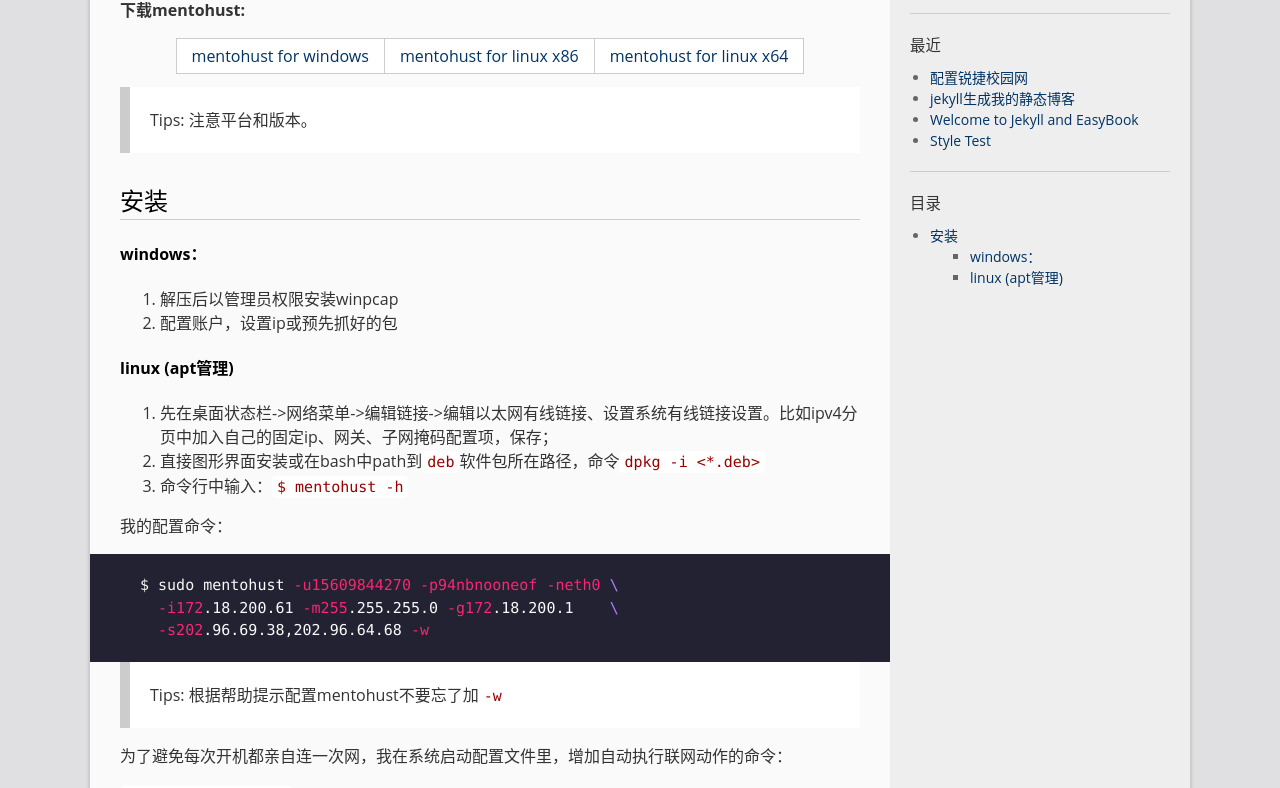
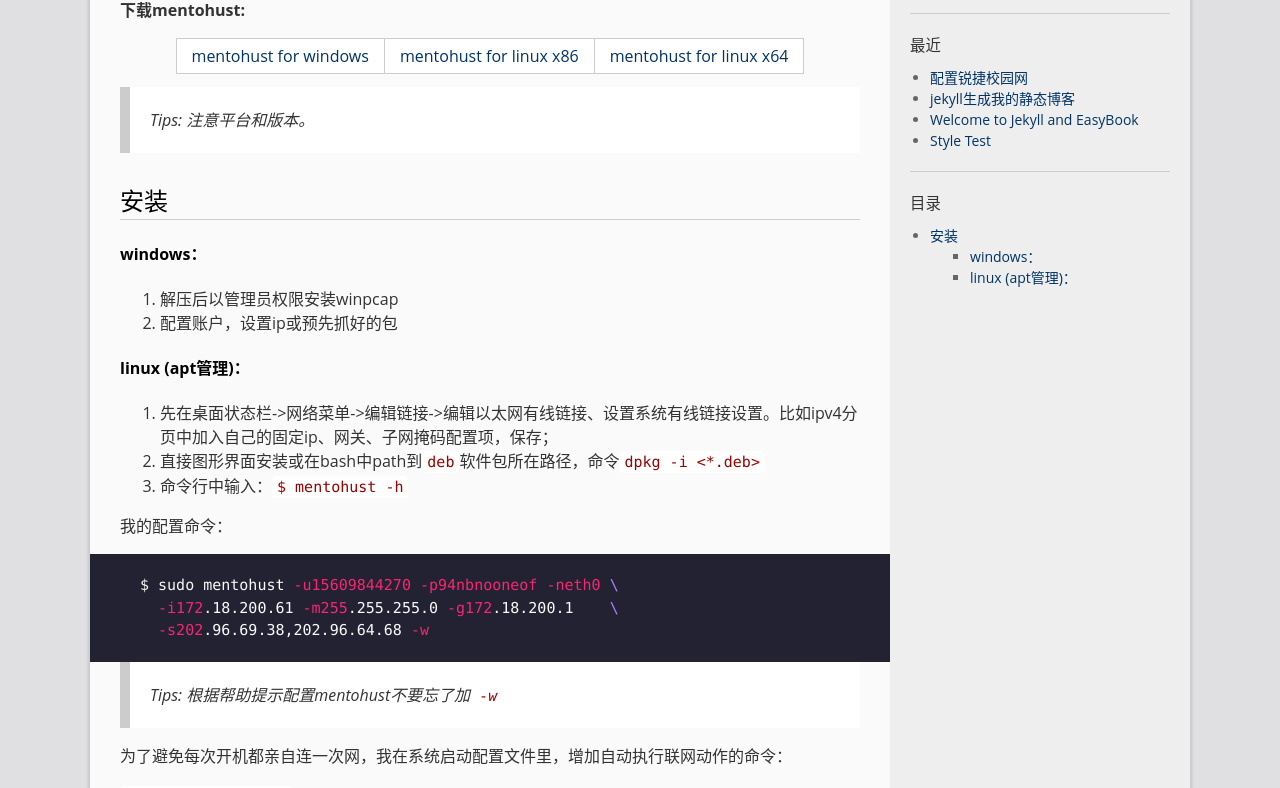
Before and after one commit to imTim12138/imTim12138.github.io, a Jekyll site: the page built from _posts/2016-03-21-ruijie.md, in a window 1280 px wide. Shown: the part 339-1127 px from the top of the page. Built offline with Jekyll 4.4.1, drawn with Linux system fonts in a browser that asks for light colours; comment, search, counter and statistics services are not loaded.

Commit message:
revised a little

````diff
--- a/_posts/2016-03-21-ruijie.md
+++ b/_posts/2016-03-21-ruijie.md
@@ -10,7 +10,7 @@
 
 |[mentohust for windows](/images/MentoHUST-windows.zip)        |[mentohust for linux x86](/images/mentohust_0.3.4-1_i386.deb) |[mentohust for linux x64](/images/mentohust_0.3.4-1_amd64.deb)|
 
-> Tips: 注意平台和版本。
+> *Tips: 注意平台和版本。*
 
 ## 安装
 
@@ -19,7 +19,7 @@
 1. 解压后以管理员权限安装winpcap
 2. 配置账户，设置ip或预先抓好的包
 
-#### **linux (apt管理)**
+#### **linux (apt管理)：**
 
 1. 先在桌面状态栏->网络菜单->编辑链接->编辑以太网有线链接、设置系统有线链接设置。比如ipv4分页中加入自己的固定ip、网关、子网掩码配置项，保存；
 2. 直接图形界面安装或在bash中path到`deb`软件包所在路径，命令`dpkg -i <*.deb>`
@@ -33,7 +33,7 @@
   -s202.96.69.38,202.96.64.68 -w
 ```
 
-> Tips: 根据帮助提示配置mentohust不要忘了加`-w`
+> *Tips: 根据帮助提示配置mentohust不要忘了加  `-w`*
 
 为了避免每次开机都亲自连一次网，我在系统启动配置文件里，增加自动执行联网动作的命令：
 
````
